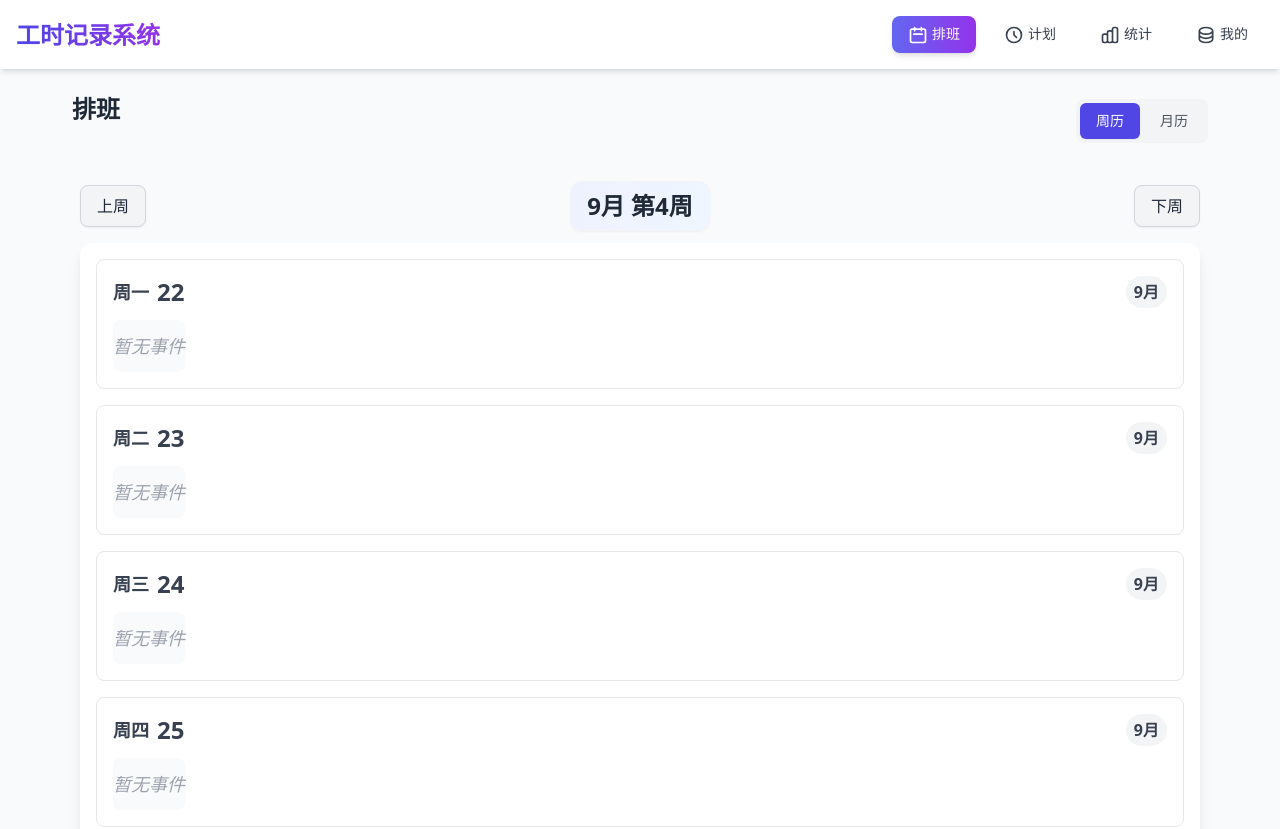
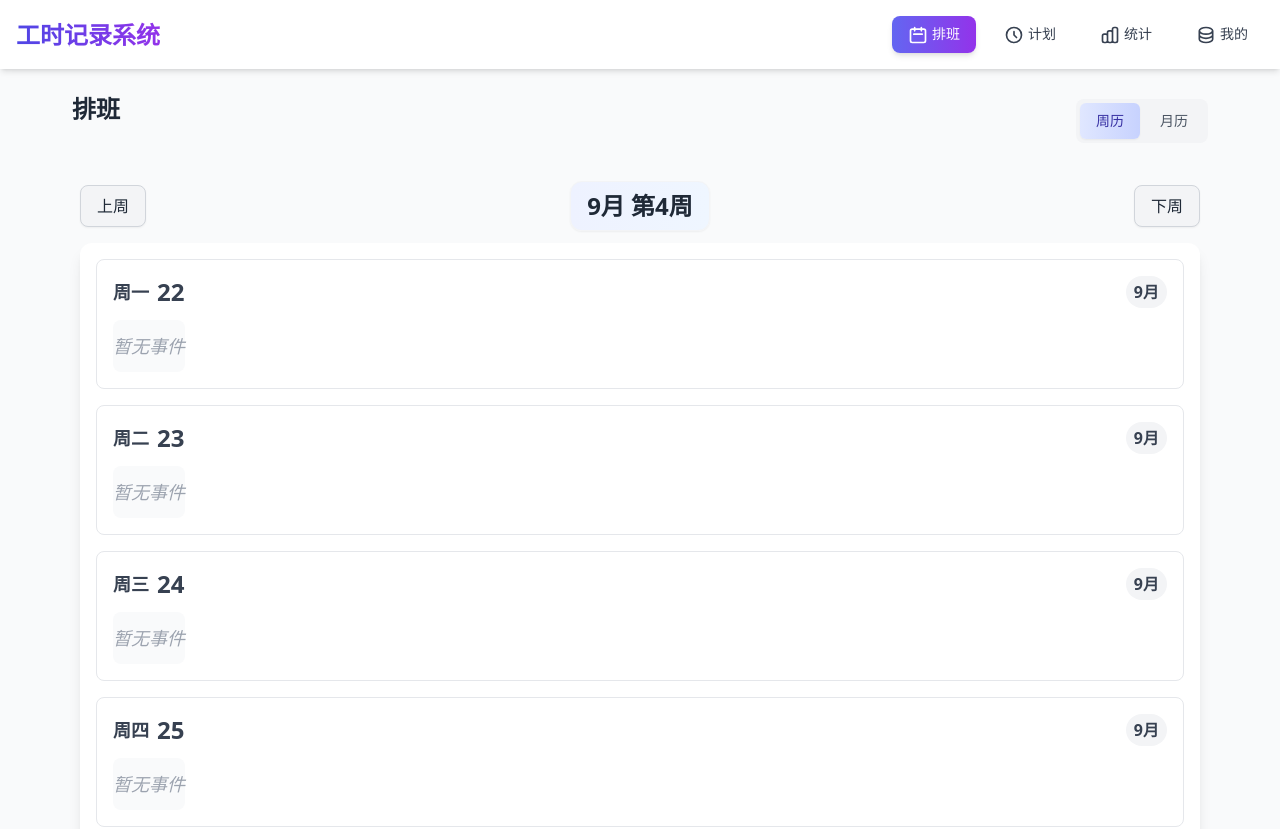
Before and after one commit to JiuWang95/workcum, a React (Vite) app: page /schedule in a window 1280 px wide. Shown: the top 829 px of the page. Built offline with nearby package versions, Linux system fonts and the light colour scheme.

Commit message:
style(schedule): 调整周视图和月视图按钮的选中样式
- 修改选中状态下按钮背景为渐变色
- 调整选中文字颜色为深靛蓝
- 保持按钮阴影效果一致
- 优化视觉层次感提升界面美观度

```diff
--- a/src/pages/SchedulePage.jsx
+++ b/src/pages/SchedulePage.jsx
@@ -54,7 +54,7 @@ return `${month}月 ${t('schedule.week_prefix')}${weekOfMonth}${t('schedule.week
             onClick={() => setViewMode('week')}
             className={`px-3 py-1.5 sm:px-4 sm:py-2 rounded-md text-sm font-medium transition-all duration-200 ${
               viewMode === 'week'
-                ? 'bg-indigo-600 text-white shadow-sm'
+                ? 'bg-gradient-to-r from-indigo-100 to-indigo-200 text-indigo-800 shadow-sm'
                 : 'text-gray-600 hover:text-gray-900 hover:bg-gray-200'
             }`}
           >
@@ -64,7 +64,7 @@ return `${month}月 ${t('schedule.week_prefix')}${weekOfMonth}${t('schedule.week
             onClick={() => setViewMode('month')}
             className={`px-3 py-1.5 sm:px-4 sm:py-2 rounded-md text-sm font-medium transition-all duration-200 ${
               viewMode === 'month'
-                ? 'bg-indigo-600 text-white shadow-sm'
+                ? 'bg-gradient-to-r from-indigo-100 to-indigo-200 text-indigo-800 shadow-sm'
                 : 'text-gray-600 hover:text-gray-900 hover:bg-gray-200'
             }`}
           >
```
